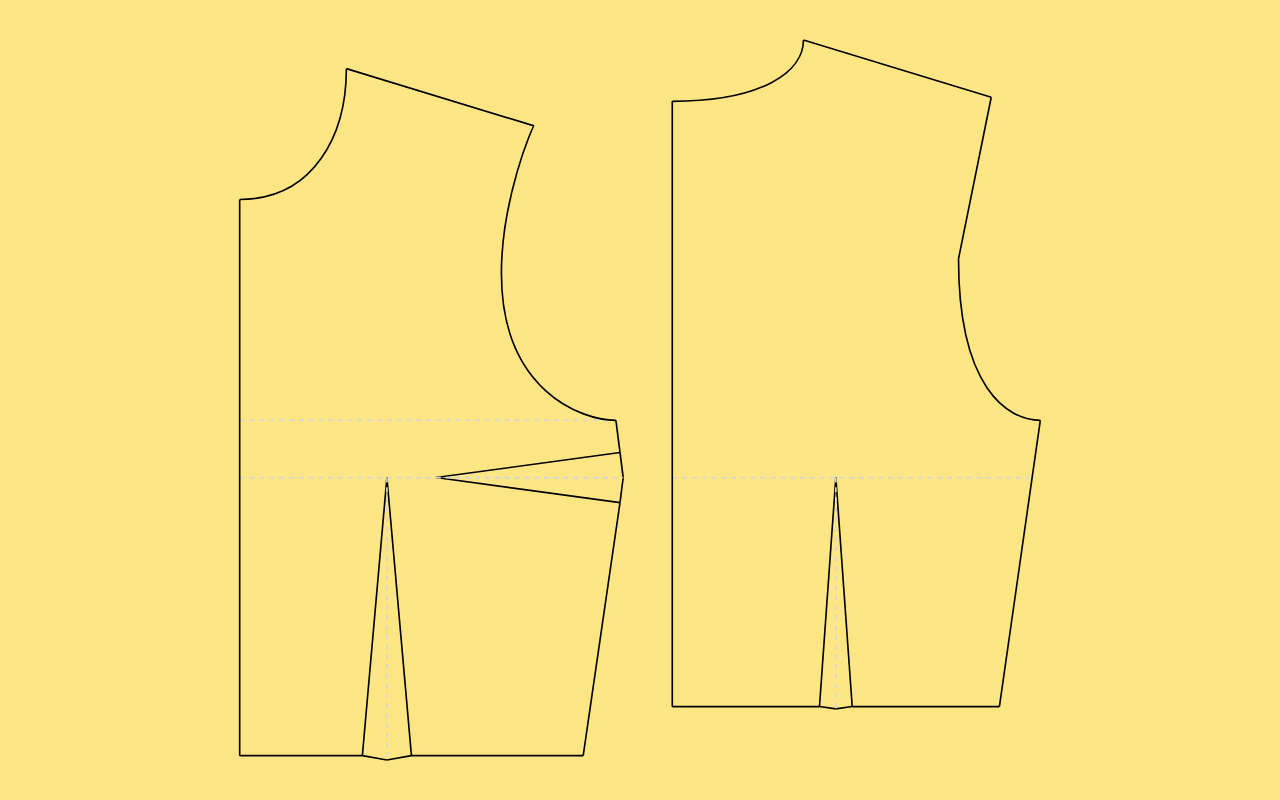
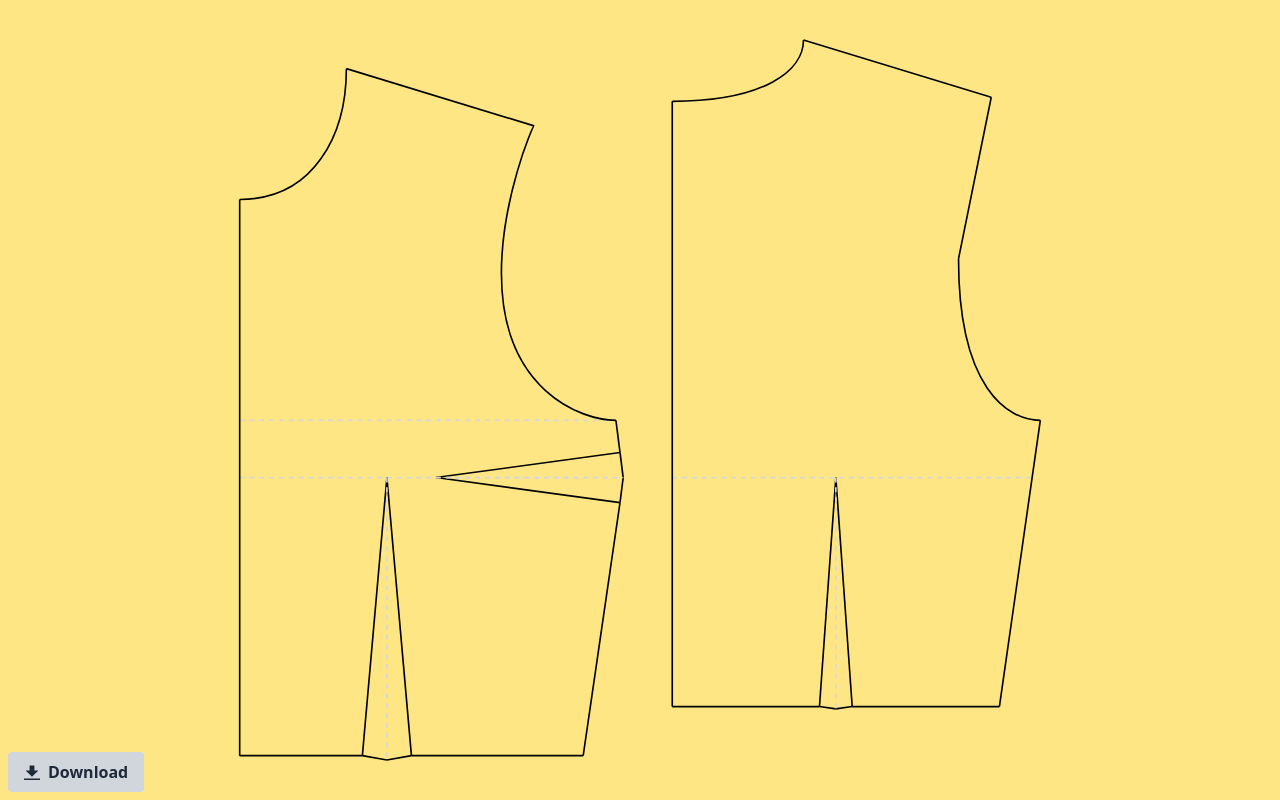
Before and after one commit to conniepaula/sloper-generator, a React (Vite) app: page / in a window 1280 px wide. Built offline with nearby package versions, Linux system fonts and the light colour scheme.

Commit message:
update draftcanvas, handle export in app.tsx

```diff
--- a/src/presentation/App.tsx
+++ b/src/presentation/App.tsx
@@ -1,12 +1,16 @@
+import { useRef } from "react";
+
 import { draftSloper } from "../application/draft-sloper";
 import { MOCK_MEASUREMENTS as m } from "../slopers/bodice/bodice.constants";
 import { DraftCubicBezier } from "../render/DraftCanvas";
 import { SvgLine } from "../render/SvgLine";
 import { DraftCanvas } from "./components/DraftCanvas";
+import { exportPdf } from "../application/export/export-pdf";
 
 function App() {
   // THIS PAGE IS BEING USED FOR _TESTING_, not the final product!
   const result = draftSloper("bodice", m);
+  const svgRef = useRef<SVGSVGElement>(null);
 
   if (!result.ok) {
     return (
@@ -19,10 +23,30 @@ function App() {
     );
   }
 
+  const handleExport = () => {
+    const svg = svgRef.current;
+    if (!svg) return;
+
+    exportPdf(svg, result.data.bounds);
+  };
+
   return (
     <main className="">
       <div>
-        <DraftCanvas bounds={result.data.bounds}>
+        <button
+          onClick={handleExport}
+          className="absolute bottom-0 left-0 mb-2 ml-2 inline-flex items-center rounded bg-gray-300 px-4 py-2 font-bold text-gray-800 hover:bg-gray-400"
+        >
+          <svg
+            className="mr-2 h-4 w-4 fill-current"
+            xmlns="http://www.w3.org/2000/svg"
+            viewBox="0 0 20 20"
+          >
+            <path d="M13 8V2H7v6H2l8 8 8-8h-5zM0 18h20v2H0v-2z" />
+          </svg>
+          <span>Download</span>
+        </button>
+        <DraftCanvas bounds={result.data.bounds} ref={svgRef}>
           {result.data.entities.map(
             ({ id, kind, geometry, exportable, role }) => {
               switch (kind) {
@@ -33,7 +57,7 @@ function App() {
                       stroke={
                         exportable
                           ? ["main_outer", "main_inner"].includes(role)
-                            ? "black"
+                            ? "#000"
                             : `#D8D8D8`
                           : "transparent"
                       }
--- a/src/presentation/components/DraftCanvas.tsx
+++ b/src/presentation/components/DraftCanvas.tsx
@@ -1,20 +1,19 @@
-import { useLayoutEffect, useRef, useState } from "react";
-
-import type { BoundingBox } from "../../geometry/types";
+import { useLayoutEffect, useState } from "react";
 
 import { useCamera, type Pan } from "../hooks/useCamera";
-import { getBoundingBoxMetrics } from "../../geometry/helpers";
+import type { Bounds } from "../../core/pattern/drafting/types";
 
 type DraftCanvasProps = {
   children: React.ReactNode;
-  bounds: BoundingBox;
+  bounds: Bounds;
+  ref: React.RefObject<SVGSVGElement | null>;
 };
 
 export const DraftCanvas: React.FC<DraftCanvasProps> = ({
   children,
   bounds,
+  ref,
 }) => {
-  const svgRef = useRef<SVGSVGElement>(null);
   const [zoom, setZoom] = useState<number | null>(null);
   const [center, setCenter] = useState<Pan | null>(null);
   const [isSeeded, setIsSeeded] = useState(false);
@@ -26,15 +25,14 @@ export const DraftCanvas: React.FC<DraftCanvasProps> = ({
   });
 
   useLayoutEffect(() => {
-    if (!svgRef.current) return;
-    const { width, height } = svgRef.current.getBoundingClientRect();
-    const patternBbox = getBoundingBoxMetrics(bounds);
-    const zoomX = width / patternBbox.width;
-    const zoomY = height / patternBbox.height;
+    if (!ref.current) return;
+    const { width, height } = ref.current.getBoundingClientRect();
+    const zoomX = width / bounds.width;
+    const zoomY = height / bounds.height;
     const zoomFit = Math.min(zoomX, zoomY) * 0.9;
     setCenter({
-      x: width / 2 - patternBbox.center.x * zoomFit,
-      y: height / 2 - patternBbox.center.y * zoomFit,
+      x: width / 2 - bounds.center.x * zoomFit,
+      y: height / 2 - bounds.center.y * zoomFit,
     });
     setZoom(zoomFit);
     setIsSeeded(true);
@@ -42,12 +40,12 @@ export const DraftCanvas: React.FC<DraftCanvasProps> = ({
 
   return (
     <svg
-      ref={svgRef}
+      ref={ref}
+      id="svg-canvas"
       className="h-screen w-screen bg-amber-200"
       onMouseDown={handlers.onMouseDown}
       onWheel={handlers.onWheel}
       shapeRendering="geometricPrecision"
-      // viewBox="-5 -5 30 90"
     >
       <g transform={transform}>{children}</g>
     </svg>
```
